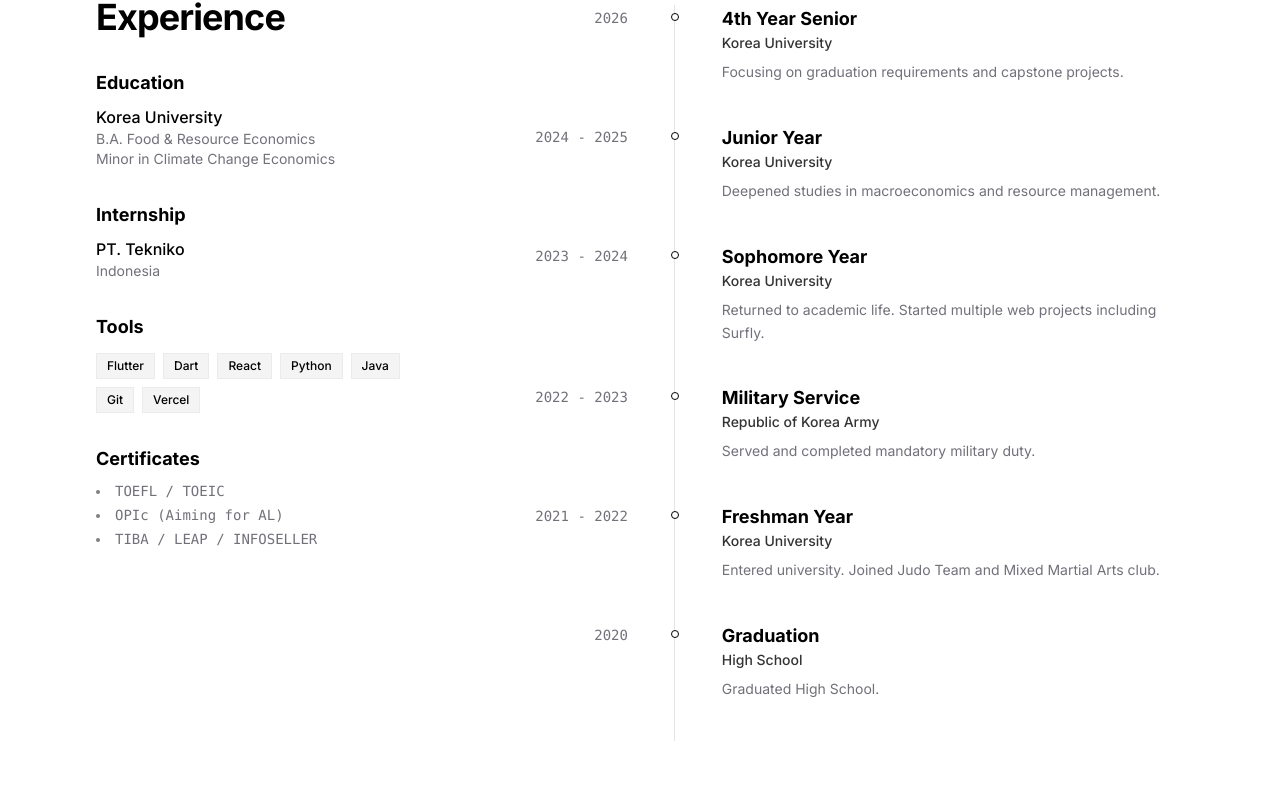
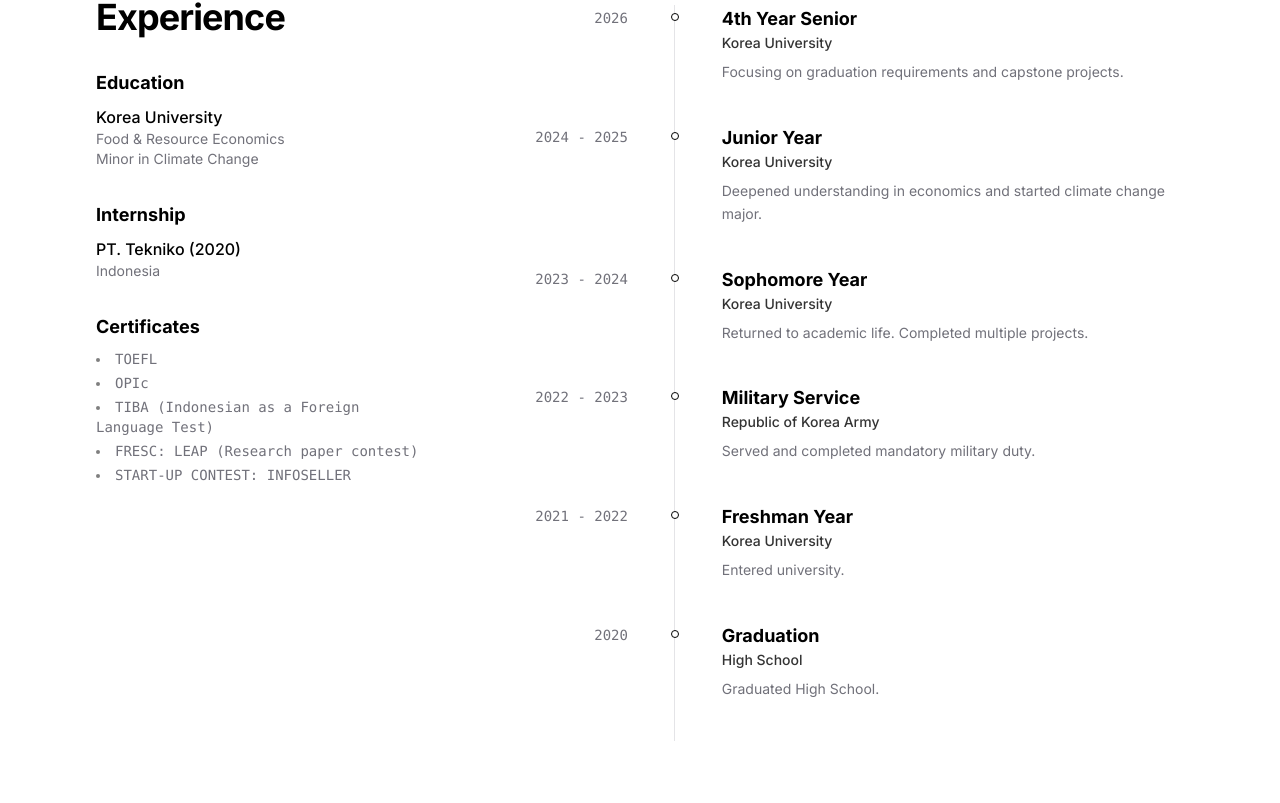
Before and after one commit to musudang/portfolio_LEE, a Next.js app: page / in a window 1280 px wide. Shown: the part 2177-2980 px from the top of the page. Built offline with nearby package versions, Linux system fonts and the light colour scheme.

Commit message:
2/14time607

```diff
--- a/src/app/page.tsx
+++ b/src/app/page.tsx
@@ -189,36 +189,29 @@
                     <h3 className="text-lg font-bold">Education</h3>
                     <div>
                       <p className="font-medium">Korea University</p>
-                      <p className="text-muted-foreground text-sm">B.A. Food & Resource Economics</p>
-                      <p className="text-muted-foreground text-sm">Minor in Climate Change Economics</p>
+                      <p className="text-muted-foreground text-sm">Food & Resource Economics</p>
+                      <p className="text-muted-foreground text-sm">Minor in Climate Change</p>
                     </div>
                   </div>
 
                   <div className="space-y-2">
                     <h3 className="text-lg font-bold">Internship</h3>
                     <div>
-                      <p className="font-medium">PT. Tekniko</p>
+                      <p className="font-medium">PT. Tekniko (2020)</p>
                       <p className="text-muted-foreground text-sm">Indonesia</p>
                     </div>
                   </div>
 
-                  <div className="space-y-3">
-                    <h3 className="text-lg font-bold">Tools</h3>
-                    <div className="flex flex-wrap gap-2">
-                      {["Flutter", "Dart", "React", "Python", "Java", "Git", "Vercel"].map(tool => (
-                        <span key={tool} className="px-2.5 py-1 bg-secondary text-xs font-medium rounded-sm border border-border/50">
-                          {tool}
-                        </span>
-                      ))}
-                    </div>
-                  </div>
+
 
                   <div className="space-y-2">
                     <h3 className="text-lg font-bold">Certificates</h3>
                     <ul className="text-muted-foreground space-y-1 text-sm font-mono list-disc list-inside marker:text-foreground/50">
-                      <li>TOEFL / TOEIC</li>
-                      <li>OPIc (Aiming for AL)</li>
-                      <li>TIBA / LEAP / INFOSELLER</li>
+                      <li>TOEFL</li>
+                      <li>OPIc</li>
+                      <li>TIBA (Indonesian as a Foreign Language Test)</li>
+                      <li>FRESC: LEAP (Research paper contest)</li>
+                      <li>START-UP CONTEST: INFOSELLER</li>
                     </ul>
                   </div>
                 </div>
@@ -237,13 +230,13 @@
                   year: "2024 - 2025",
                   title: "Junior Year",
                   company: "Korea University",
-                  description: "Deepened studies in macroeconomics and resource management."
+                  description: "Deepened understanding in economics and started climate change major."
                 },
                 {
                   year: "2023 - 2024",
                   title: "Sophomore Year",
                   company: "Korea University",
-                  description: "Returned to academic life. Started multiple web projects including Surfly."
+                  description: "Returned to academic life. Completed multiple projects."
                 },
                 {
                   year: "2022 - 2023",
@@ -255,7 +248,7 @@
                   year: "2021 - 2022",
                   title: "Freshman Year",
                   company: "Korea University",
-                  description: "Entered university. Joined Judo Team and Mixed Martial Arts club."
+                  description: "Entered university."
                 },
                 {
                   year: "2020",
@@ -274,8 +267,20 @@
             initial={{ opacity: 0, y: 20 }}
             whileInView={{ opacity: 1, y: 0 }}
             viewport={{ once: true }}
-            className="grid grid-cols-1 md:grid-cols-2 gap-12"
+            className="space-y-12"
           >
+            <div className="space-y-3">
+              <h2 className="text-3xl font-bold tracking-tight mb-4">Tools</h2>
+              <div className="flex flex-wrap gap-2">
+                {["Flutter", "Dart", "React", "Python", "Java", "Git", "Vercel"].map(tool => (
+                  <span key={tool} className="px-2.5 py-1 bg-secondary text-xs font-medium rounded-sm border border-border/50">
+                    {tool}
+                  </span>
+                ))}
+              </div>
+            </div>
+
+            <div className="grid grid-cols-1 md:grid-cols-2 gap-12">
               <div className="space-y-8">
                 <h2 className="text-3xl font-bold tracking-tight">Clubs</h2>
                 <div className="space-y-4">
@@ -308,7 +313,7 @@
                   </div>
                 </div>
               </div>
-
+            </div>
           </motion.div>
         </section >
 
```
Lines whose indentation alone changed are shown as unchanged.
